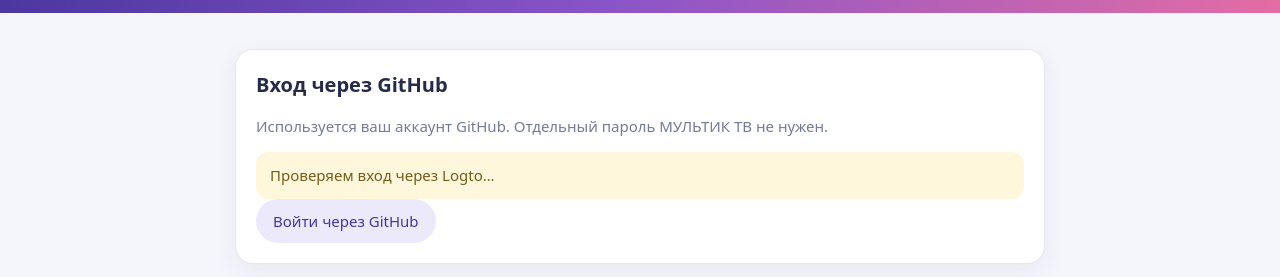
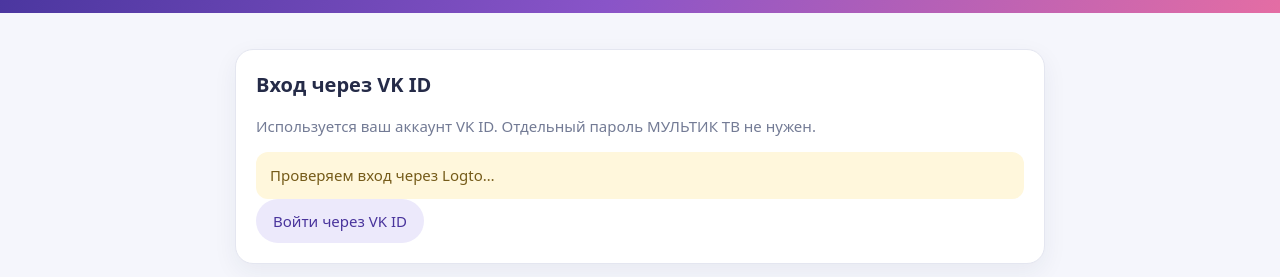
Before and after one commit to igoryukha809-cell/multik-tv, a plain HTML site: page access-keys.html in a window 1280 px wide. Shown: the part 193-470 px from the top of the page. Drawn offline with Linux system fonts and the light colour scheme.

Commit message:
Switch access-key page sign-in label to VK ID

```diff
--- a/access-keys.html
+++ b/access-keys.html
@@ -10,10 +10,10 @@
 <div class="top"><div class="wrap"><h1>🔐 Ключи доступа МУЛЬТИК ТВ</h1><p>Собственный генератор и управление доступами канала</p></div></div>
 <main class="wrap">
 <section class="panel">
-<h2>Вход через GitHub</h2>
-<p class="muted">Используется ваш аккаунт GitHub. Отдельный пароль МУЛЬТИК ТВ не нужен.</p>
+<h2>Вход через VK ID</h2>
+<p class="muted">Используется ваш аккаунт VK ID. Отдельный пароль МУЛЬТИК ТВ не нужен.</p>
 <div id="status" role="status" class="notice">Проверяем вход через Logto…</div>
-<button id="login" class="secondary">Войти через GitHub</button>
+<button id="login" class="secondary">Войти через VK ID</button>
 <button id="logout" class="secondary" hidden>Выйти</button>
 </section>
 <section id="manager" class="panel" hidden>
```
